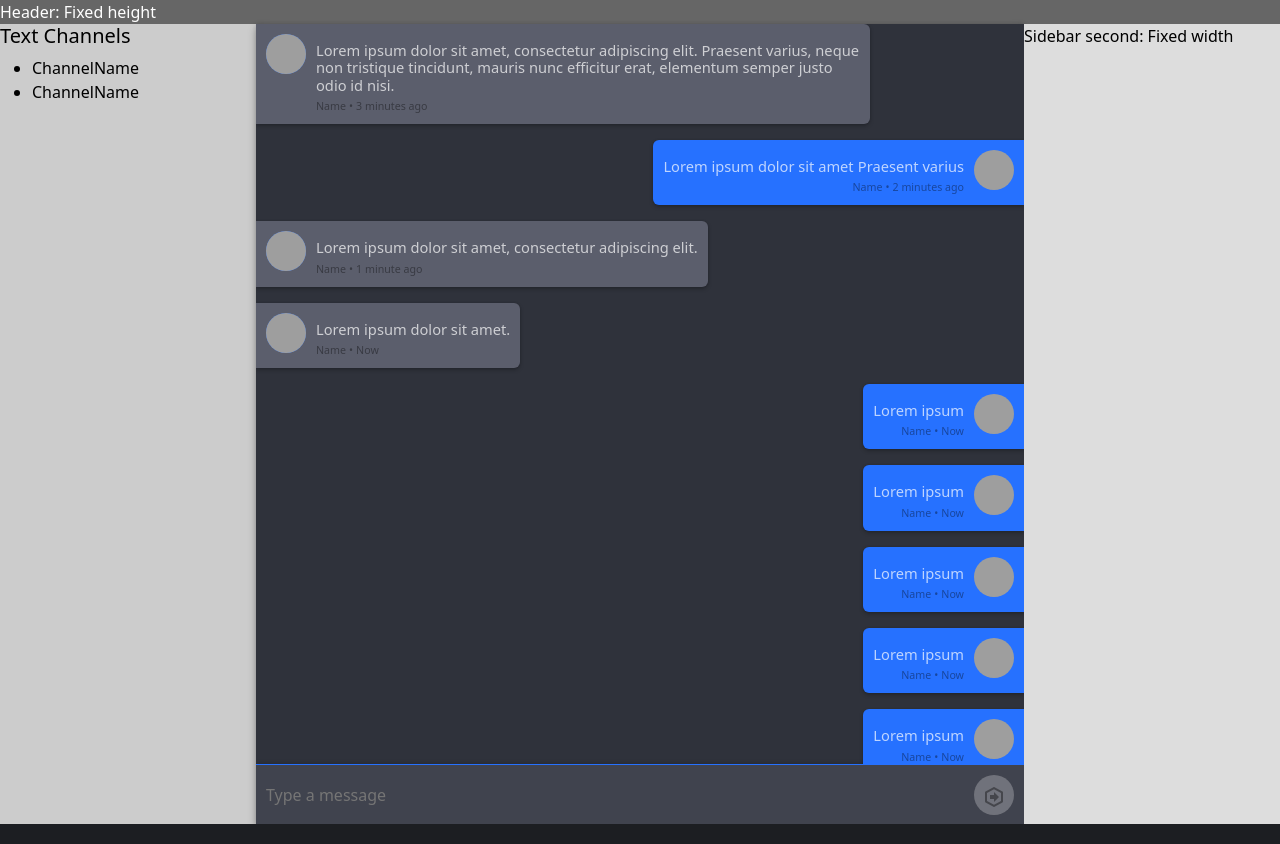
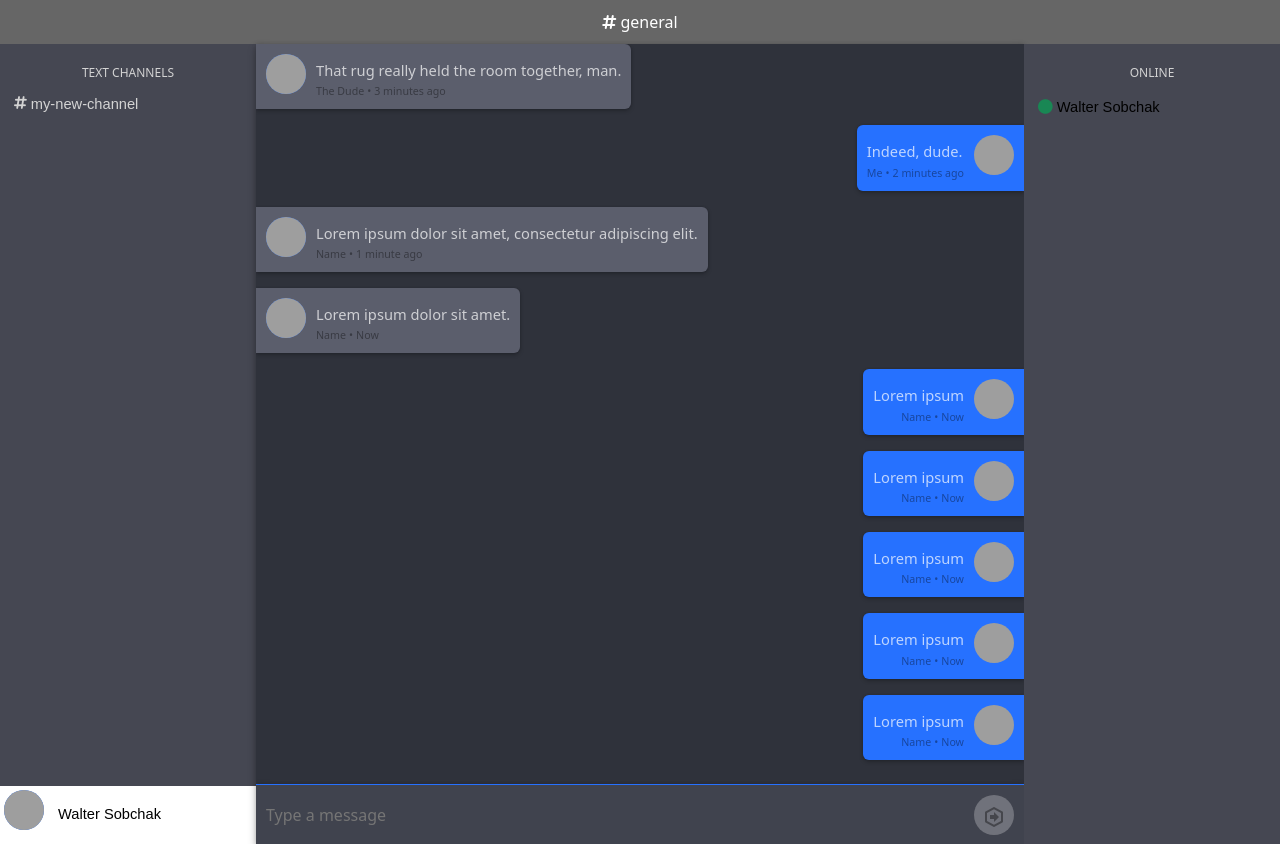
Before and after one commit to nick-mancuso/myChatApp, a plain HTML site: page index.html in a window 1280 px wide. Drawn offline with Linux system fonts and the light colour scheme; grey boxes are pictures that could not be loaded.

Commit message:
progress

```diff
--- a/css/style.css
+++ b/css/style.css
@@ -1,7 +1,8 @@
 /* Begin main CSS */
-
 body{
     margin: 0;
+    font-family: sans-serif;
+
 }
 .wrapper{
     min-height: 100vh;
@@ -13,12 +14,17 @@ body{
     height: 50px;
     background: #666;
     color: #fff;
+    padding: 10px;
+    box-shadow: 0 0 4px rgba(0,0,0,.14),0 4px 8px rgba(0,0,0,.28);
+
 }
+
 .content {
     display: flex;
     flex: 1;
     background: #999;
     color: #000;
+
 }
 .columns{
     display: flex;
@@ -33,15 +39,22 @@ body{
     overflow: hidden;
     box-shadow: 0 0 4px rgba(0,0,0,.14),0 4px 8px rgba(0,0,0,.28);
 }
-.sidebar-first{
+.sidebar-first {
     width: 20%;
-    background: #ccc;
+    background: #454752;
     order: 1;
+    flex-direction: column;
+    display: flex;
 }
-.sidebar-second{
+.sidebar-second {
     width: 20%;
     order: 3;
-    background: #ddd;
+    background: #454752;
+    display: flex;
+}
+
+.current-channel-name {
+    text-align: center;
 }
 
 /* Begin Chat window CSS */
@@ -250,3 +263,82 @@ body {
 .msg-self .timestamp {
     text-align: right;
 }
+
+/* Begin channel list*/
+ul {
+    list-style-type: none;
+}
+
+.channel-list {
+    flex: auto;
+    /*max-height: calc(100% - 60px);*/
+    /*background: #2f323b;*/
+    overflow: auto;
+    margin: 10px;
+    height: 90%;
+}
+
+#channels-header {
+    font-size: 9pt;
+    text-align: center;
+    color: lightgrey;
+    padding: 10px;
+}
+
+.channel-container {
+    display: block;
+    font-family: sans-serif;
+    font-size: 11pt;
+    padding: 4px;
+}
+
+.channel-name {
+    float: left;
+    text-align: center;
+    font-family: sans-serif;
+    font-size: 11pt;
+    display: inline-block;
+    line-height: 13pt;
+    margin: 0 0 0 4px;
+    color: lightgrey;
+}
+
+#channel-hashtag {
+    float: left;
+    color: lightgrey;
+}
+
+
+/* Begin current user info */
+.current-user-info {
+    width: 100%;
+    align-self: flex-end;
+    bottom: 0;
+    background: white;
+}
+
+.current-user-container {
+    font-family: sans-serif;
+    font-size: 11pt;
+    padding: 4px;
+}
+
+/* Begin user list */
+#online-users-header {
+    font-size: 9pt;
+    text-align: center;
+    color: lightgrey;
+    padding: 10px;
+}
+
+.users-list {
+    margin: 10px;
+    width: 100%;
+}
+
+.user-container {
+    display: block;
+    font-family: sans-serif;
+    font-size: 11pt;
+    padding: 4px;
+}
--- a/index.html
+++ b/index.html
@@ -2,7 +2,7 @@
 <html lang="en">
 <head>
     <meta charset="UTF-8">
-    <title>Title</title>
+    <title>myChatApp</title>
     <link rel="stylesheet" href="css/style.css">
     <link rel="stylesheet" href="css/bootstrap.css">
     <link rel="stylesheet" href="css/bootstrap-grid.css">
@@ -16,7 +16,12 @@
 </head>
 <body>
 <div class="wrapper">
-    <header class="header">Header: Fixed height</header>
+    <header class="header">
+        <div class="current-channel-name">
+            <i class="fa fa-hashtag"></i>
+                general
+        </div>
+    </header>
     <section class="content">
         <div class="columns">
             <!-- Begin main (center) chat area -->
@@ -24,62 +29,67 @@
                 <!-- Lots of inspiration from https://codepen.io/villa7/pen/yOMZoB -->
                 <section class="chat-box">
                     <section class="chat-window">
-                        <article class="msg-container msg-remote" id="msg-0">
+                        <article class="msg-container msg-remote" >
                             <div class="msg-box">
-                                <img class="user-img" id="user-0" src="//gravatar.com/avatar/00034587632094500000000000000000?d=retro"  alt=""/>
+                                <img class="user-img"
+                                     src="//gravatar.com/avatar/00034587632094500000000000000000?d=retro" alt=""/>
                                 <div class="flr">
                                     <div class="messages">
-                                        <p class="msg" id="msg-0">
-                                            Lorem ipsum dolor sit amet, consectetur adipiscing elit. Praesent varius, neque non tristique tincidunt, mauris nunc efficitur erat, elementum semper justo odio id nisi.
+                                        <p class="msg" >
+                                            That rug really held the room together, man.
                                         </p>
                                     </div>
-                                    <span class="timestamp"><span class="username">Name</span>&bull;<span class="posttime">3 minutes ago</span></span>
+                                    <span class="timestamp"><span class="username">The Dude</span>&bull;<span
+                                            class="posttime">3 minutes ago</span></span>
                                 </div>
                             </div>
                         </article>
-                        <article class="msg-container msg-self" id="msg-0">
+                        <article class="msg-container msg-self" >
                             <div class="msg-box">
                                 <div class="flr">
                                     <div class="messages">
-                                        <p class="msg" id="msg-1">
-                                            Lorem ipsum dolor sit amet
-                                        </p>
-                                        <p class="msg" id="msg-2">
-                                            Praesent varius
+                                        <p class="msg">
+                                            Indeed, dude.
                                         </p>
                                     </div>
-                                    <span class="timestamp"><span class="username">Name</span>&bull;<span class="posttime">2 minutes ago</span></span>
+                                    <span class="timestamp"><span class="username">Me</span>&bull;<span
+                                            class="posttime">2 minutes ago</span></span>
                                 </div>
-                                <img class="user-img" id="user-0" src="//gravatar.com/avatar/56234674574535734573000000000001?d=retro" />
+                                <img class="user-img"
+                                     src="//gravatar.com/avatar/56234674574535734573000000000001?d=retro"/>
                             </div>
                         </article>
-                        <article class="msg-container msg-remote" id="msg-0">
+                        <article class="msg-container msg-remote" >
                             <div class="msg-box">
-                                <img class="user-img" id="user-0" src="//gravatar.com/avatar/002464562345234523523568978962?d=retro" />
+                                <img class="user-img"
+                                     src="//gravatar.com/avatar/002464562345234523523568978962?d=retro"/>
                                 <div class="flr">
                                     <div class="messages">
-                                        <p class="msg" id="msg-0">
+                                        <p class="msg" >
                                             Lorem ipsum dolor sit amet, consectetur adipiscing elit.
                                         </p>
                                     </div>
-                                    <span class="timestamp"><span class="username">Name</span>&bull;<span class="posttime">1 minute ago</span></span>
+                                    <span class="timestamp"><span class="username">Name</span>&bull;<span
+                                            class="posttime">1 minute ago</span></span>
                                 </div>
                             </div>
                         </article>
-                        <article class="msg-container msg-remote" id="msg-0">
+                        <article class="msg-container msg-remote" >
                             <div class="msg-box">
-                                <img class="user-img" id="user-0" src="//gravatar.com/avatar/00034587632094500000000000000000?d=retro" />
+                                <img class="user-img"
+                                     src="//gravatar.com/avatar/00034587632094500000000000000000?d=retro"/>
                                 <div class="flr">
                                     <div class="messages">
-                                        <p class="msg" id="msg-0">
+                                        <p class="msg" >
                                             Lorem ipsum dolor sit amet.
                                         </p>
                                     </div>
-                                    <span class="timestamp"><span class="username">Name</span>&bull;<span class="posttime">Now</span></span>
+                                    <span class="timestamp"><span class="username">Name</span>&bull;<span
+                                            class="posttime">Now</span></span>
                                 </div>
                             </div>
                         </article>
-                        <article class="msg-container msg-self" id="msg-0">
+                        <article class="msg-container msg-self" >
                             <div class="msg-box">
                                 <div class="flr">
                                     <div class="messages">
@@ -87,12 +97,14 @@
                                             Lorem ipsum
                                         </p>
                                     </div>
-                                    <span class="timestamp"><span class="username">Name</span>&bull;<span class="posttime">Now</span></span>
+                                    <span class="timestamp"><span class="username">Name</span>&bull;<span
+                                            class="posttime">Now</span></span>
                                 </div>
-                                <img class="user-img" id="user-0" src="//gravatar.com/avatar/56234674574535734573000000000001?d=retro" />
+                                <img class="user-img"
+                                     src="//gravatar.com/avatar/56234674574535734573000000000001?d=retro"/>
                             </div>
                         </article>
-                        <article class="msg-container msg-self" id="msg-0">
+                        <article class="msg-container msg-self" >
                             <div class="msg-box">
                                 <div class="flr">
                                     <div class="messages">
@@ -100,12 +112,14 @@
                                             Lorem ipsum
                                         </p>
                                     </div>
-                                    <span class="timestamp"><span class="username">Name</span>&bull;<span class="posttime">Now</span></span>
+                                    <span class="timestamp"><span class="username">Name</span>&bull;<span
+                                            class="posttime">Now</span></span>
                                 </div>
-                                <img class="user-img" id="user-0" src="//gravatar.com/avatar/56234674574535734573000000000001?d=retro" />
+                                <img class="user-img"
+                                     src="//gravatar.com/avatar/56234674574535734573000000000001?d=retro"/>
                             </div>
                         </article>
-                        <article class="msg-container msg-self" id="msg-0">
+                        <article class="msg-container msg-self" >
                             <div class="msg-box">
                                 <div class="flr">
                                     <div class="messages">
@@ -113,12 +127,14 @@
                                             Lorem ipsum
                                         </p>
                                     </div>
-                                    <span class="timestamp"><span class="username">Name</span>&bull;<span class="posttime">Now</span></span>
+                                    <span class="timestamp"><span class="username">Name</span>&bull;<span
+                                            class="posttime">Now</span></span>
                                 </div>
-                                <img class="user-img" id="user-0" src="//gravatar.com/avatar/56234674574535734573000000000001?d=retro" />
+                                <img class="user-img"
+                                     src="//gravatar.com/avatar/56234674574535734573000000000001?d=retro"/>
                             </div>
                         </article>
-                        <article class="msg-container msg-self" id="msg-0">
+                        <article class="msg-container msg-self" >
                             <div class="msg-box">
                                 <div class="flr">
                                     <div class="messages">
@@ -126,12 +142,14 @@
                                             Lorem ipsum
                                         </p>
                                     </div>
-                                    <span class="timestamp"><span class="username">Name</span>&bull;<span class="posttime">Now</span></span>
+                                    <span class="timestamp"><span class="username">Name</span>&bull;<span
+                                            class="posttime">Now</span></span>
                                 </div>
-                                <img class="user-img" id="user-0" src="//gravatar.com/avatar/56234674574535734573000000000001?d=retro" />
+                                <img class="user-img"
+                                     src="//gravatar.com/avatar/56234674574535734573000000000001?d=retro"/>
                             </div>
                         </article>
-                        <article class="msg-container msg-self" id="msg-0">
+                        <article class="msg-container msg-self" >
                             <div class="msg-box">
                                 <div class="flr">
                                     <div class="messages">
@@ -139,19 +157,24 @@
                                             Lorem ipsum
                                         </p>
                                     </div>
-                                    <span class="timestamp"><span class="username">Name</span>&bull;<span class="posttime">Now</span></span>
+                                    <span class="timestamp"><span class="username">Name</span>&bull;<span
+                                            class="posttime">Now</span></span>
                                 </div>
-                                <img class="user-img" id="user-0" src="//gravatar.com/avatar/56234674574535734573000000000001?d=retro" />
+                                <img class="user-img"
+                                     src="//gravatar.com/avatar/56234674574535734573000000000001?d=retro"/>
                             </div>
                         </article>
 
                     </section>
                     <form class="chat-input" onsubmit="return false;">
                         <label>
-                            <input type="text" autocomplete="on" placeholder="Type a message" />
+                            <input type="text" autocomplete="on" placeholder="Type a message"/>
                         </label>
                         <button>
-                            <svg style="width:24px;height:24px" viewBox="0 0 24 24"><path fill="rgba(0,0,0,.38)" d="M17,12L12,17V14H8V10H12V7L17,12M21,16.5C21,16.88 20.79,17.21 20.47,17.38L12.57,21.82C12.41,21.94 12.21,22 12,22C11.79,22 11.59,21.94 11.43,21.82L3.53,17.38C3.21,17.21 3,16.88 3,16.5V7.5C3,7.12 3.21,6.79 3.53,6.62L11.43,2.18C11.59,2.06 11.79,2 12,2C12.21,2 12.41,2.06 12.57,2.18L20.47,6.62C20.79,6.79 21,7.12 21,7.5V16.5M12,4.15L5,8.09V15.91L12,19.85L19,15.91V8.09L12,4.15Z" /></svg>
+                            <svg style="width:24px;height:24px" viewBox="0 0 24 24">
+                                <path fill="rgba(0,0,0,.38)"
+                                      d="M17,12L12,17V14H8V10H12V7L17,12M21,16.5C21,16.88 20.79,17.21 20.47,17.38L12.57,21.82C12.41,21.94 12.21,22 12,22C11.79,22 11.59,21.94 11.43,21.82L3.53,17.38C3.21,17.21 3,16.88 3,16.5V7.5C3,7.12 3.21,6.79 3.53,6.62L11.43,2.18C11.59,2.06 11.79,2 12,2C12.21,2 12.41,2.06 12.57,2.18L20.47,6.62C20.79,6.79 21,7.12 21,7.5V16.5M12,4.15L5,8.09V15.91L12,19.85L19,15.91V8.09L12,4.15Z"/>
+                            </svg>
                         </button>
                     </form>
                 </section>
@@ -159,20 +182,34 @@
             <!-- End main chat area -->
             <!-- Begin channel list-->
             <aside class="sidebar-first">
-                <h5>Text Channels</h5>
-                <ul>
-                    <li>
-                        ChannelName
-                    </li>
-                    <li>
-                        ChannelName
-                    </li>
-                </ul>
+                <div class="channel-list">
+                    <div id="channels-header">TEXT CHANNELS</div>
+                        <div class="channel-container">
+                            <i class="fa fa-hashtag" id="channel-hashtag"></i>
+                            <p class="channel-name">
+                               my-new-channel
+                            </p>
+                        </div>
+                </div>
+                <div class="current-user-info">
+                    <div class="current-user-container">
+                        <img class="user-img" src="//gravatar.com/avatar/56234674574535734573000000000001?d=retro">
+                        Walter Sobchak
+                    </div>
+                </div>
             </aside>
             <!-- End channel list-->
             <!-- Begin user list -->
             <aside class="sidebar-second">
-                Sidebar second: Fixed width
+                <div class="users-list">
+                    <div id="online-users-header">
+                        ONLINE
+                    </div>
+                    <div class="user-container">
+                        <i class="fa fa-circle text-success"></i>
+                        Walter Sobchak
+                    </div>
+                </div>
             </aside>
             <!-- End user list -->
         </div>
```
